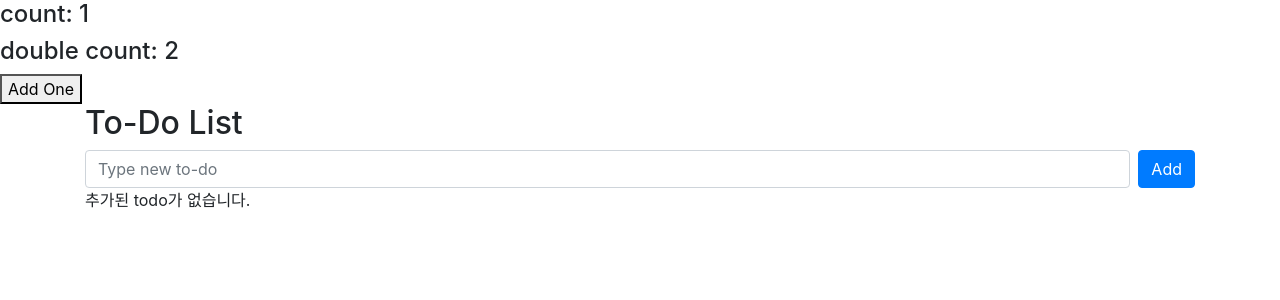
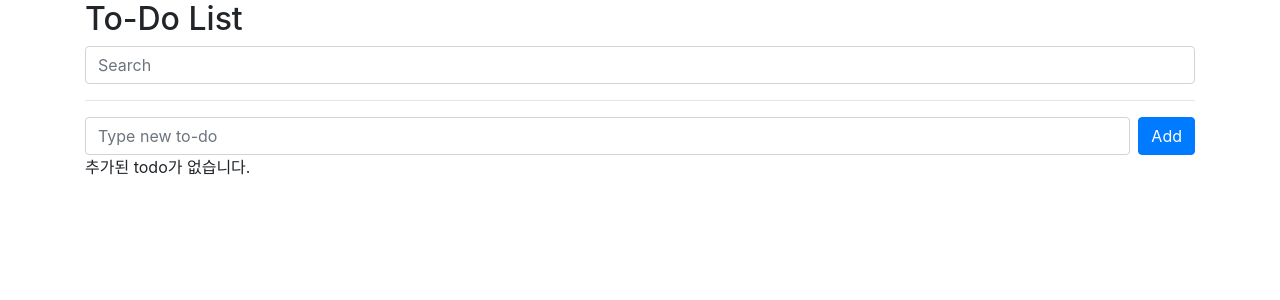
Before and after one commit to lhyeonj120/vue_exam, a Vue app: page / in a window 1280 px wide. Shown: the top 300 px of the page. Built offline with nearby package versions, Linux system fonts and the light colour scheme.

Commit message:
feat: add search

```diff
--- a/src/App.vue
+++ b/src/App.vue
@@ -1,14 +1,18 @@
 <template>
-  <h4>count: {{count}}</h4>
-  <h4>double count: {{doubleCount}}</h4>
-  <button @click="count++">Add One</button>
   <div class="container"> <!-- 중간정렬 -->
     <h2>To-Do List</h2>
+    <input
+      class="form-control"
+      type="text"
+      v-model="searchText"
+      placeholder="Search"
+    >
+    <hr>
     <TodoSimpleForm @add-todo="addTodo"/>
     <div v-if="!todos.length">
       추가된 todo가 없습니다.
     </div>
-    <TodoList :todos="todos"
+    <TodoList :todos="filteredTodos"
       @toggle-todo="toggleTodo"
       @delete-todo="deleteTodo"/>
   </div>
@@ -26,10 +30,14 @@ export default {
   },
   setup(){
     const todos = ref([]);
-
-    const count = ref(1);
-    const doubleCount = computed(() => {
-      return count.value * 2;
+    const searchText = ref('');
+    const filteredTodos = computed(() => {
+      if(searchText.value){
+        return todos.value.filter(todo => {
+          return todo.subject.includes(searchText.value);
+        })
+      }
+      return todos.value;
     });
 
     const deleteTodo = (index) => {
@@ -49,8 +57,8 @@ export default {
       deleteTodo,
       addTodo,
       toggleTodo,
-      count,
-      doubleCount,
+      searchText,
+      filteredTodos,
     }
   }
 }
```
